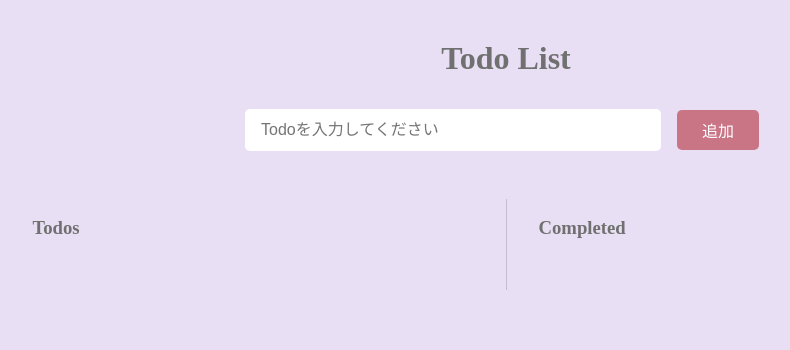
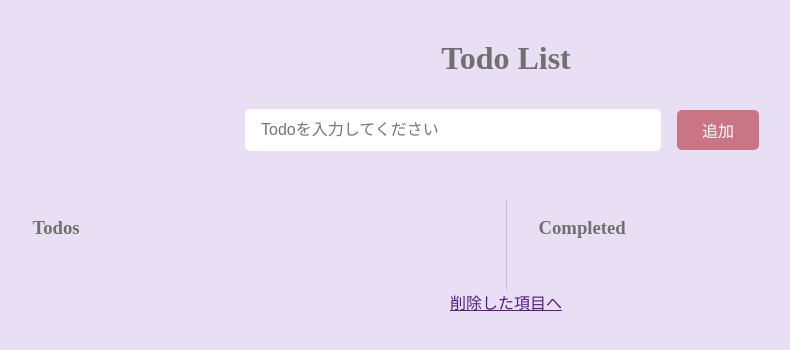
Before and after one commit to uudpinooo/TodoApp_ReactPractice, a React (Create React App) app: page / in a window 1280 px wide. Shown: the top 350 px of the page, without its empty margins (134-924 px from the left). Built offline with nearby package versions, Linux system fonts and the light colour scheme.

Commit message:
ContextAPI, Routerの準備

```diff
--- a/src/App.js
+++ b/src/App.js
@@ -1,41 +1,12 @@
-import { useSelector } from "react-redux";
-import styled from 'styled-components';
-import { InputForm } from './components/InputForm';
-import { CompleteTodo } from './components/CompleteTodo';
-import { IncompleteTodo } from './components/IncompleteTodo';
+import { TopPage } from "./TopPage";
+import { TrashBoxPage } from "./TrashBoxPage";
 
 function App() {
-  const lists = useSelector(state => state);
-  const inCompleteTodos = lists.incompleteLists;
-  const completeTodos = lists.completeLists;
 
   return (
-    <StyledWrapper>
-      <StyledTitle>Todo List</StyledTitle>
-      <InputForm />
-      <StyledDiv>
-        <IncompleteTodo inCompleteTodos={inCompleteTodos} />
-        <CompleteTodo completeTodos={completeTodos} />
-      </StyledDiv>
-    </StyledWrapper>
+    <TopPage />
+    // <TrashBoxPage />
   );
 }
 
 export default App;
-
-const StyledWrapper = styled.div`
-  display: flex;
-  flex-direction: column;
-  align-items: center;
-`;
-
-const StyledTitle = styled.p`
-  font-size: 2rem;
-  font-weight: bold;
-`;
-
-const StyledDiv = styled.div`
-  display: flex;
-  justify-content: space-around;
-  width: 80%;
-`;
--- /dev/null
+++ b/src/TopPage.jsx
@@ -0,0 +1,40 @@
+import { useSelector } from "react-redux";
+import styled from 'styled-components';
+import { InputForm } from './components/InputForm';
+import { CompleteTodo } from './components/CompleteTodo';
+import { IncompleteTodo } from './components/IncompleteTodo';
+
+export const TopPage = () => {
+  const lists = useSelector(state => state);
+  const inCompleteTodos = lists.incompleteLists;
+  const completeTodos = lists.completeLists;
+
+  return (
+    <StyledWrapper>
+      <StyledTitle>Todo List</StyledTitle>
+      <InputForm />
+      <StyledDiv>
+        <IncompleteTodo inCompleteTodos={inCompleteTodos} />
+        <CompleteTodo completeTodos={completeTodos} />
+      </StyledDiv>
+      <a href="">削除した項目へ</a>
+    </StyledWrapper>
+  );
+}
+
+const StyledWrapper = styled.div`
+  display: flex;
+  flex-direction: column;
+  align-items: center;
+`;
+
+const StyledTitle = styled.p`
+  font-size: 2rem;
+  font-weight: bold;
+`;
+
+const StyledDiv = styled.div`
+  display: flex;
+  justify-content: space-around;
+  width: 80%;
+`;
--- /dev/null
+++ b/src/TrashBoxPage.jsx
@@ -0,0 +1,32 @@
+import { useSelector } from "react-redux";
+import styled from 'styled-components';
+import { DeleteTodo } from "./components/DeleteTodo";
+
+export const TrashBoxPage = () => {
+  const lists = useSelector(state => state);
+
+  return (
+    <StyledWrapper>
+      <StyledTitle>Todo List</StyledTitle>
+      <StyledP>削除した項目</StyledP>
+      <DeleteTodo />
+      <a href="">戻る</a>
+    </StyledWrapper>
+  );
+}
+
+const StyledWrapper = styled.div`
+  display: flex;
+  flex-direction: column;
+  align-items: center;
+`;
+
+const StyledTitle = styled.p`
+  font-size: 2rem;
+  font-weight: bold;
+`;
+
+const StyledP = styled.p`
+  font-size: 1.2rem;
+  margin-bottom: 3rem;
+`;
--- /dev/null
+++ b/src/components/DeleteTodo.jsx
@@ -0,0 +1,47 @@
+import { useDispatch } from 'react-redux';
+import styled from 'styled-components';
+import { PrimaryButton } from "../atoms/PrimaryButton";
+import { onClickBack } from '../reducks/lists/actions';
+
+const testData = ["おわったこと１", "おわったこと２", "おわったこと３"];
+
+export const DeleteTodo = ({}) => {
+  const dispatch = useDispatch();
+
+  return (
+    <>
+      <StyledDiv>
+        <ul>
+          {testData.map((todo, index) => {
+            return (
+              <StyledLi key={index}>
+                {`・${todo}`}
+                <StyledBtns>
+                  <PrimaryButton onClick={() => dispatch(onClickBack(todo, index))}>戻す</PrimaryButton>
+                </StyledBtns>
+              </StyledLi>
+            );
+          })}
+        </ul>
+      </StyledDiv>
+    </>
+  );
+};
+
+const StyledDiv = styled.div`
+  display: flex;
+  flex-direction: column;
+  width: 33vw;
+  padding: 0 2rem;
+`;
+
+const StyledLi = styled.li`
+  display: flex;
+  align-items: center;
+  margin-bottom: 1rem;
+`;
+
+const StyledBtns = styled.div`
+  display: flex;
+  margin-left: auto;
+`;
```
